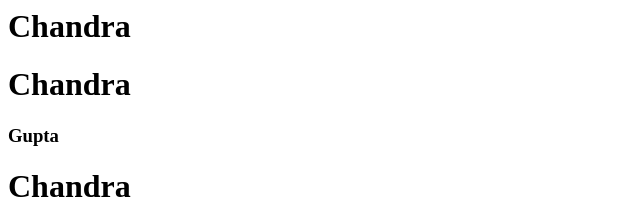
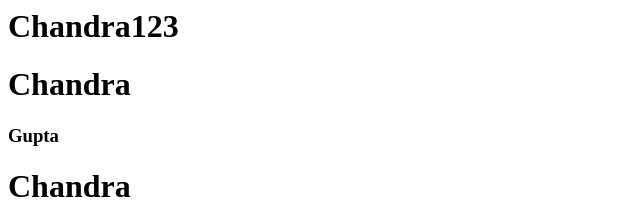
Before and after one commit to ram090/githubrepo1, a plain HTML site: page index.html in a window 1280 px wide. Shown: the top 224 px of the page, 0-640 px from the left. Drawn offline with Linux system fonts and the light colour scheme.

Commit message:
changed in eclipse

```diff
--- a/index.html
+++ b/index.html
@@ -1,4 +1,4 @@
 
-<h1>Chandra</h1><h1>Chandra</h1>
+<h1>Chandra123</h1><h1>Chandra</h1>
 <h3>Gupta</h3>
 <h1>Chandra</h1><h2>Ram</h2>
```
